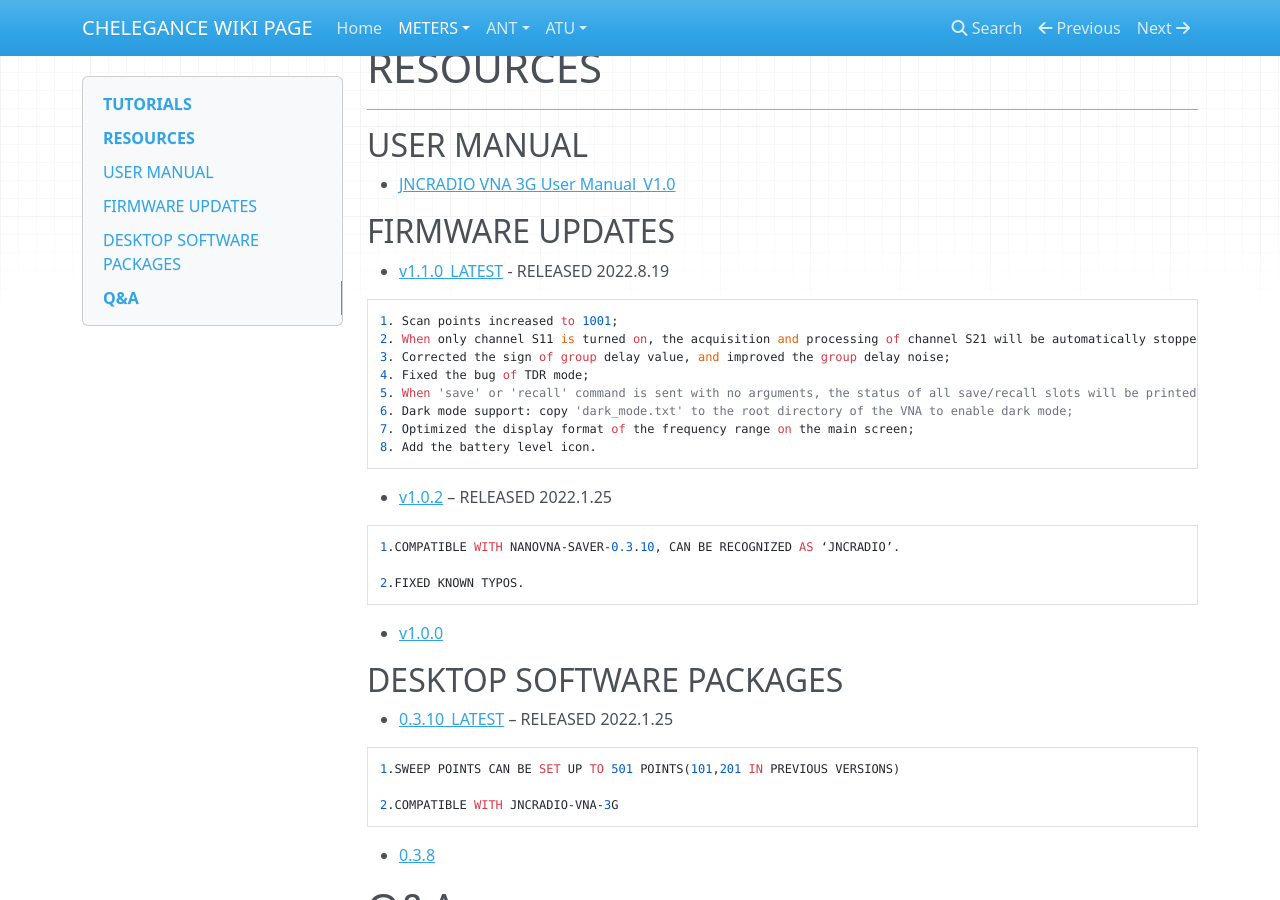
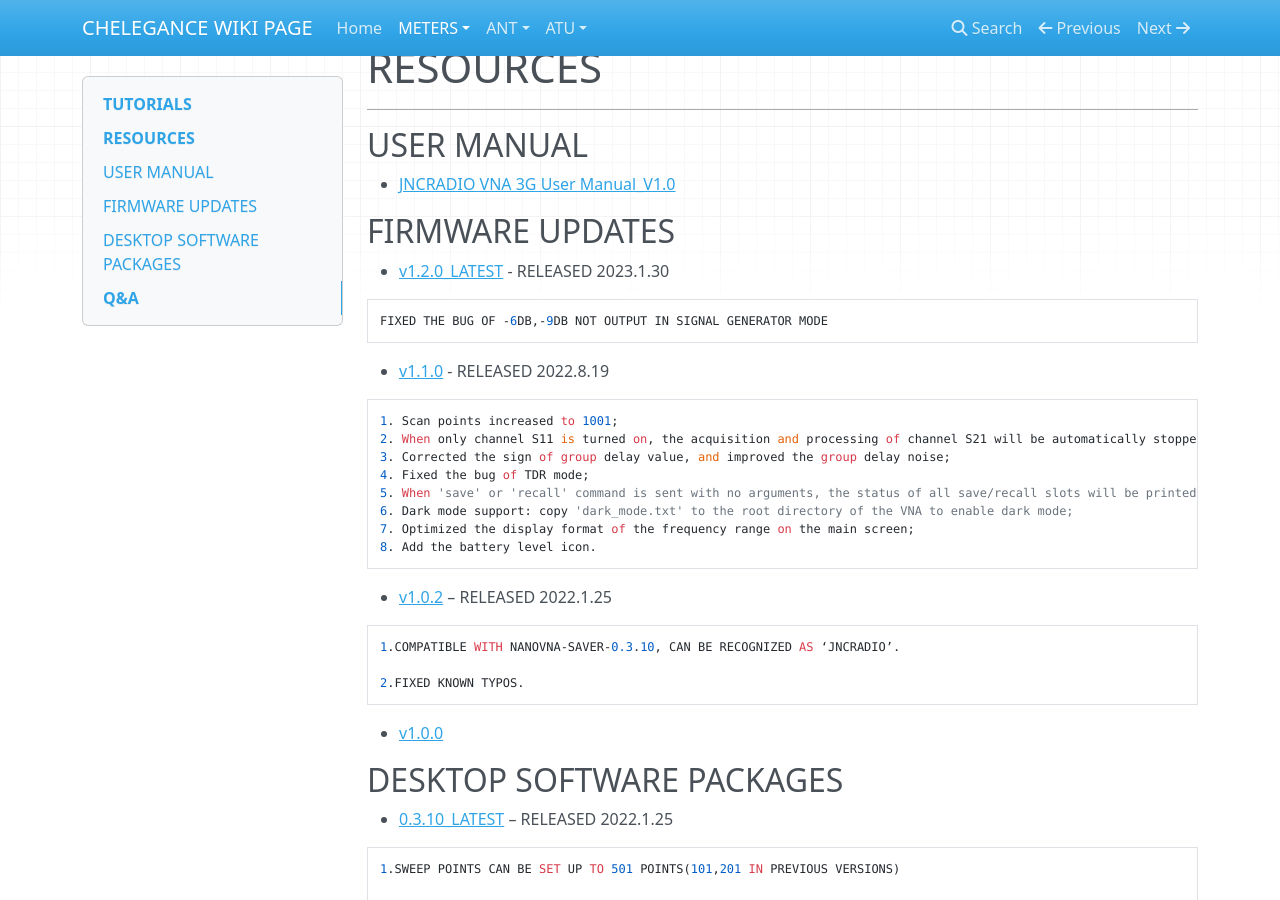
Before and after one commit to CHELEGANCE/WIKI, an MkDocs documentation site: the page built from docs/METER/JNCRADIO-VNA-3G/JNCRADIO-VNA-3G.md, in a window 1280 px wide and 900 px high, scrolled down 301 px. Built offline with MkDocs 1.6.1, drawn with Linux system fonts in a browser that asks for light colours; nearby versions of some CDN libraries.

Commit message:
jncradio firmware v1.2.0

````diff
--- a/docs/METER/JNCRADIO-VNA-3G/JNCRADIO-VNA-3G.md
+++ b/docs/METER/JNCRADIO-VNA-3G/JNCRADIO-VNA-3G.md
@@ -18,7 +18,12 @@
 
 ## FIRMWARE UPDATES
 
-- [v1.1.0_LATEST](JNCRadio_VNA_3G_firmware_v1.1.0.zip) - RELEASED 2022.8.19
+- [v1.2.0_LATEST](v1.2.0.zip) - RELEASED 2023.1.30
+```
+FIXED THE BUG OF -6DB,-9DB NOT OUTPUT IN SIGNAL GENERATOR MODE
+```
+
+- [v1.1.0](JNCRadio_VNA_3G_firmware_v1.1.0.zip) - RELEASED 2022.8.19
 ```
 1. Scan points increased to 1001;
 2. When only channel S11 is turned on, the acquisition and processing of channel S21 will be automatically stopped to speed up scanning;
````
Also changed, not shown: 1 other file.
